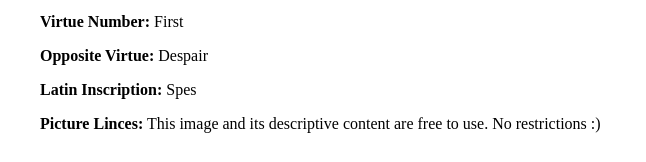
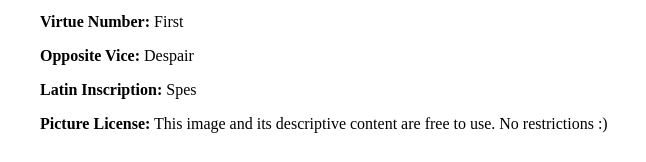
Before and after one commit to samanthabroking/vicesandvirtuesofgiotto, a plain HTML site: page Open/Hope.html in a window 1280 px wide. Shown: the part 908-1070 px from the top of the page, 0-646 px from the left. Drawn offline with Linux system fonts and the light colour scheme; a script that the page names is missing.

Commit message:
Update Hope.html

```diff
--- a/Open/Hope.html
+++ b/Open/Hope.html
@@ -32,9 +32,9 @@
         <p><strong>Medium:</strong> Fresco</p>
         <p><strong>Dimension:</strong>120x55cm  (47,2x21,6in)</p>
         <p><strong>Virtue Number:</strong> First </p>
-        <p><strong>Opposite Virtue:</strong> Despair </p>
+        <p><strong>Opposite Vice:</strong> Despair </p>
         <p><strong>Latin Inscription:</strong> Spes </p>
-        <p><strong>Picture Linces:</strong> This image and its descriptive content are free to use. No restrictions :)  </p>
+        <p><strong>Picture License:</strong> This image and its descriptive content are free to use. No restrictions :)  </p>
 
       </div>
   </body>
```
